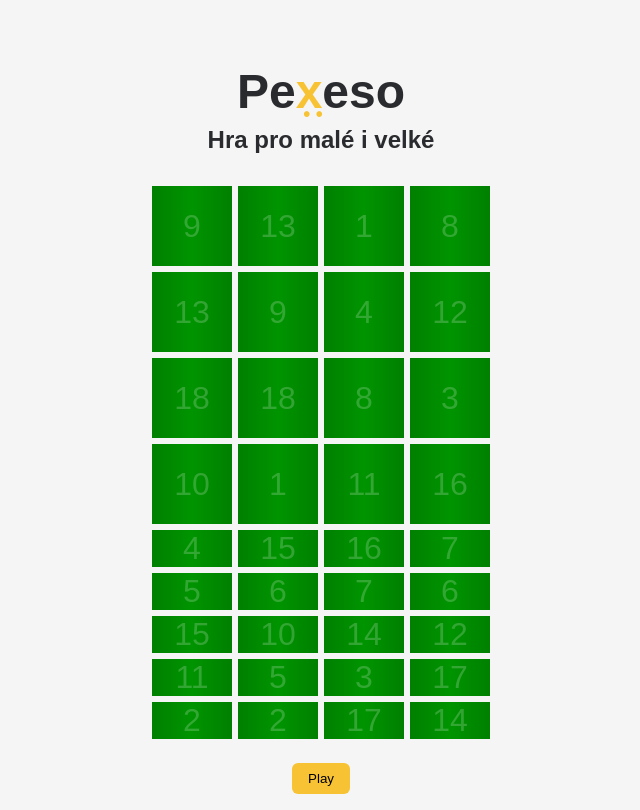
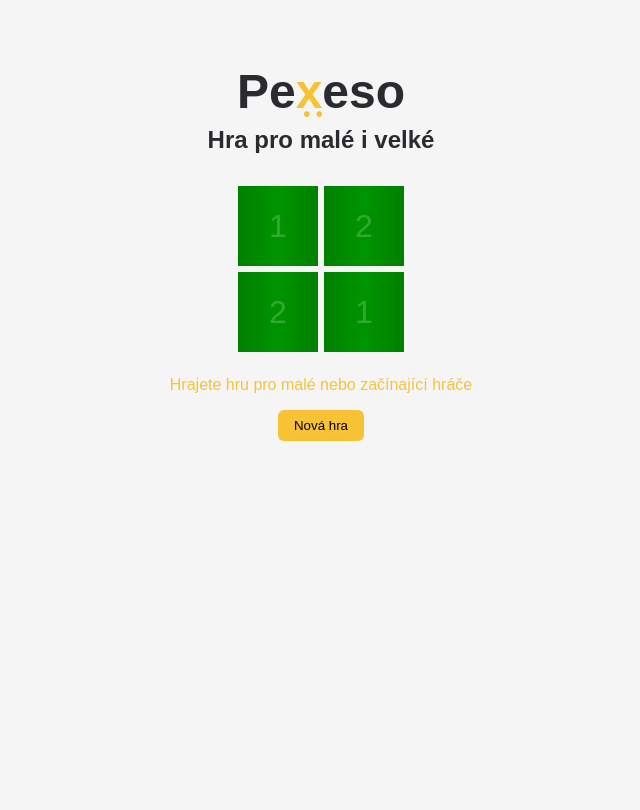
Before and after one commit to hankaEsha/pexeso, a plain HTML site: page index.html in a window 1280 px wide. Shown: the whole page, without its empty margins (319-959 px from the left). Drawn offline with Linux system fonts and the light colour scheme.

Commit message:
Playground sizes option added, language change on new game button

```diff
--- a/index.html
+++ b/index.html
@@ -8,9 +8,13 @@
   <body>
     <h1>Pe<span class="x">x</span>eso</h1>
     <h2>Hra pro malé i velké</h2>
+    <noscript>
+      <p class="message">Pro tuto hru potřebujete mít zapnutý JavaScript.</p>
+    </noscript>
     <div id="playground" class="container"></div>
-    <div id="message" class="message message-hidden">You won! &#x1F603</div>
-    <button class="reset-button">Play</button>
+    <p id="subtitle" class="subtitle"></p>
+    <button id="play-reset" class="play-reset">Nová hra</button>
+    <div id="message" class="message message-hidden">Výhra! &#x1F603</div>
     <script src="./script.js"></script>
   </body>
 </html>
--- a/script.js
+++ b/script.js
@@ -1,54 +1,41 @@
 console.clear();
 
-const playgroundSideCount = 6;
+const gameVariants = {
+  small: {
+    className: "container-small",
+    playgroundSideCount: 2,
+    subtitle: "Hrajete hru pro malé nebo začínající hráče",
+  },
+  medium: {
+    className: "container-medium",
+    playgroundSideCount: 4,
+    subtitle: "Hrajete hru pro odvážnější hráče",
+  },
+  large: {
+    className: "container-large",
+    playgroundSideCount: 8,
+    subtitle: "Hrajete hru pro pexeso profíky",
+  },
+};
+
+let gameVariant = "small";
+
+const playgroundSideCount = gameVariants[gameVariant].playgroundSideCount;
+
+document
+  .getElementById("playground")
+  .classList.add(gameVariants[gameVariant].className);
+
+document.getElementById("subtitle").innerHTML =
+  gameVariants[gameVariant].subtitle;
+
 let cardsTurned = [];
 
-const play = (size) => {
-  document.getElementById("playground").innerHTML = "";
-  let numbersList = [];
-  for (let i = 0; i < size; i++) {
-    numbersList.push(0);
-  }
-  for (let i = 0; i < 2*size; i++) {
-    let div = document.createElement("div");
-    document.getElementById("playground").appendChild(div).classList.add("card");
-  }
-  console.log(numbersList);
-
-  let cards = document.querySelectorAll(".card");
-  for (let card of cards) {
-    let number = Math.floor(Math.random()*size);
-    while (numbersList[number] === 2){
-      number = Math.floor(Math.random()*size);
-    }
-    numbersList[number]++;
-    card.innerHTML = number +1;
-  }
-  console.log(numbersList);
-  return cards
-};
-
-let cards = play(playgroundSideCount*playgroundSideCount/2);
-
-const turnCardsBack = () => {
-  console.log("obratit karty", cardsTurned);
-  cardsTurned.forEach((card) => {
-    card.classList.remove("card-turned");
-  })
-  cardsTurned = [];
-};
-
-const gameOver = () => {
-  if (document.querySelectorAll(".card-out").length === playgroundSideCount*playgroundSideCount) {
-    document.getElementById("message").classList.remove("message-hidden");
-    console.log("You won!");
-  }
-};
-
 const game = (event) => {
-  // console.log(event.target.classList.contains("card-turned"));
-  // console.log(event.target.classList.contains("card-out"));
-  if (!event.target.classList.contains("card-turned") && !event.target.classList.contains("card-out")) {
+  if (
+    !event.target.classList.contains("card-turned") &&
+    !event.target.classList.contains("card-out")
+  ) {
     cardsTurned.push(event.target);
     event.target.classList.add("card-turned");
     console.log("if/cardTurned", event.target.classList);
@@ -62,14 +49,69 @@ const game = (event) => {
         }
         cardsTurned = [];
       } else {
-          setTimeout(turnCardsBack, 1000);
+        setTimeout(turnCardsBack, 1000);
       }
     }
   }
   gameOver();
 };
 
-for (let card of cards) {
+const generatePlayground = (size) => {
+  document.getElementById("message").classList.add("message-hidden");
+  document.getElementById("playground").innerHTML = "";
+  let numbersList = [];
+  for (let i = 0; i < size; i++) {
+    numbersList.push(0);
+  }
+  for (let i = 0; i < 2 * size; i++) {
+    let div = document.createElement("div");
+    document
+      .getElementById("playground")
+      .appendChild(div)
+      .classList.add("card");
+  }
+  console.log(numbersList);
+
+  let cards = document.querySelectorAll(".card");
+  for (let card of cards) {
+    let number = Math.floor(Math.random() * size);
+    while (numbersList[number] === 2) {
+      number = Math.floor(Math.random() * size);
+    }
+    numbersList[number]++;
+    card.innerHTML = number + 1;
+  }
+  console.log(numbersList);
+
+  for (let card of cards) {
     console.log("hlavni cyklus", card.classList);
-    card.addEventListener("click", game)
+    card.addEventListener("click", game);
   }
+};
+
+const play = () => {
+  generatePlayground((playgroundSideCount * playgroundSideCount) / 2);
+};
+
+play();
+
+let playButton = document.getElementById("play-reset");
+playButton.addEventListener("click", play);
+
+const turnCardsBack = () => {
+  console.log("obratit karty", cardsTurned);
+  cardsTurned.forEach((card) => {
+    card.classList.remove("card-turned");
+  });
+  cardsTurned = [];
+};
+
+const gameOver = () => {
+  if (
+    document.querySelectorAll(".card-out").length ===
+    playgroundSideCount * playgroundSideCount
+  ) {
+    document.getElementById("message").classList.remove("message-hidden");
+    console.log("Výhra!");
+  }
+};
--- a/style.css
+++ b/style.css
@@ -13,7 +13,8 @@ body {
   font-family: "Nunito", "Arial Rounded", "Arial", sans-serif;
 }
 
-h1,h2 {
+h1,
+h2 {
   text-align: center;
 }
 
@@ -44,13 +45,22 @@ h1::after {
 .container {
   display: grid;
   grid-gap: 6px;
-  grid-template-columns: repeat(4, 5rem);
-  grid-template-rows: repeat(4, 5rem);
-  /* background-color: yellow; */
   margin-top: 2rem;
   margin-bottom: 1.5rem;
   margin-inline: auto;
   width: max-content;
+}
+
+.container-small {
+  grid-template: repeat(2, 5rem) / repeat(2, 5rem);
+}
+
+.container-medium {
+  grid-template: repeat(4, 5rem) / repeat(4, 5rem);
+}
+
+.container-large {
+  grid-template: repeat(8, 5rem) / repeat(8, 5rem);
 }
 
 .card {
@@ -74,6 +84,11 @@ h1::after {
   background-color: grey;
 }
 
+.subtitle {
+  color: #f7c335;
+  text-align: center;
+}
+
 .message {
   color: #f7c335;
   text-align: center;
@@ -83,7 +98,7 @@ h1::after {
   display: none;
 }
 
-.reset-button {
+.play-reset {
   display: block;
   margin: 1rem auto;
   padding: 0.5rem 1rem;
```
